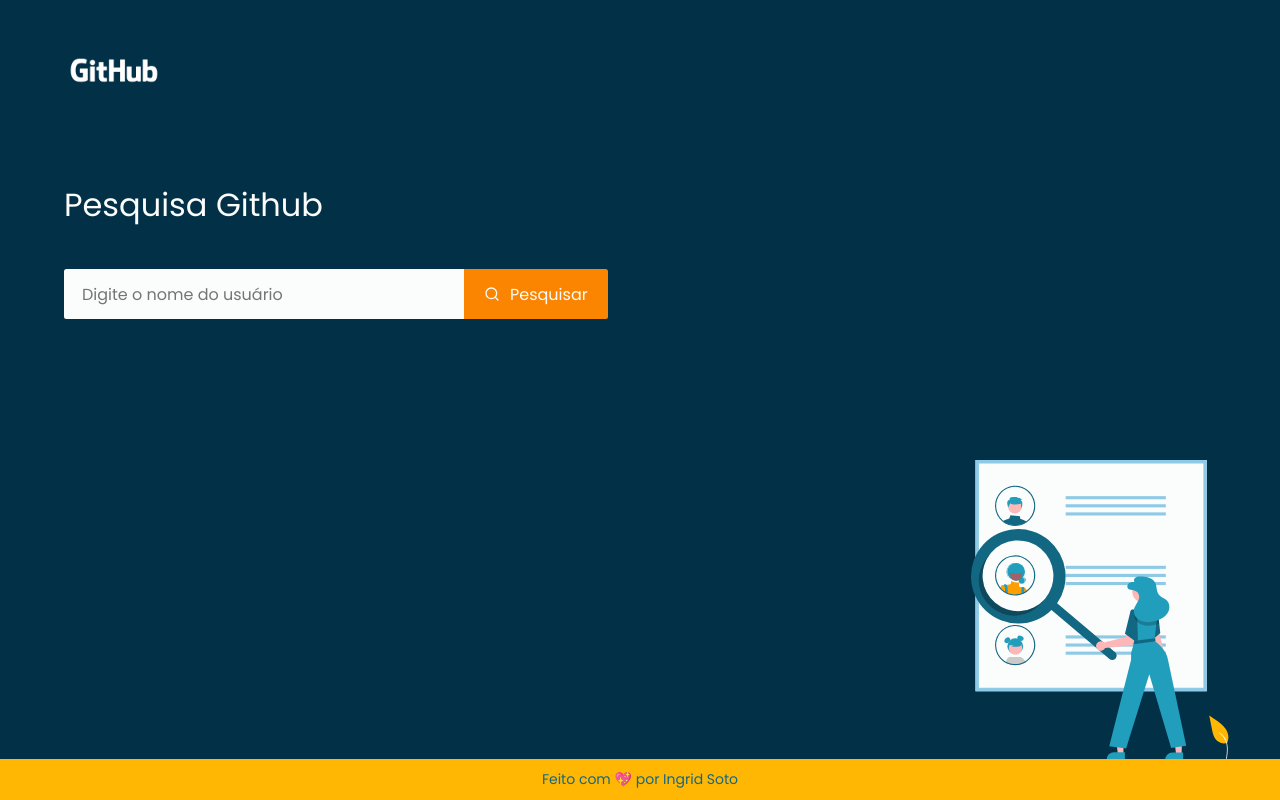
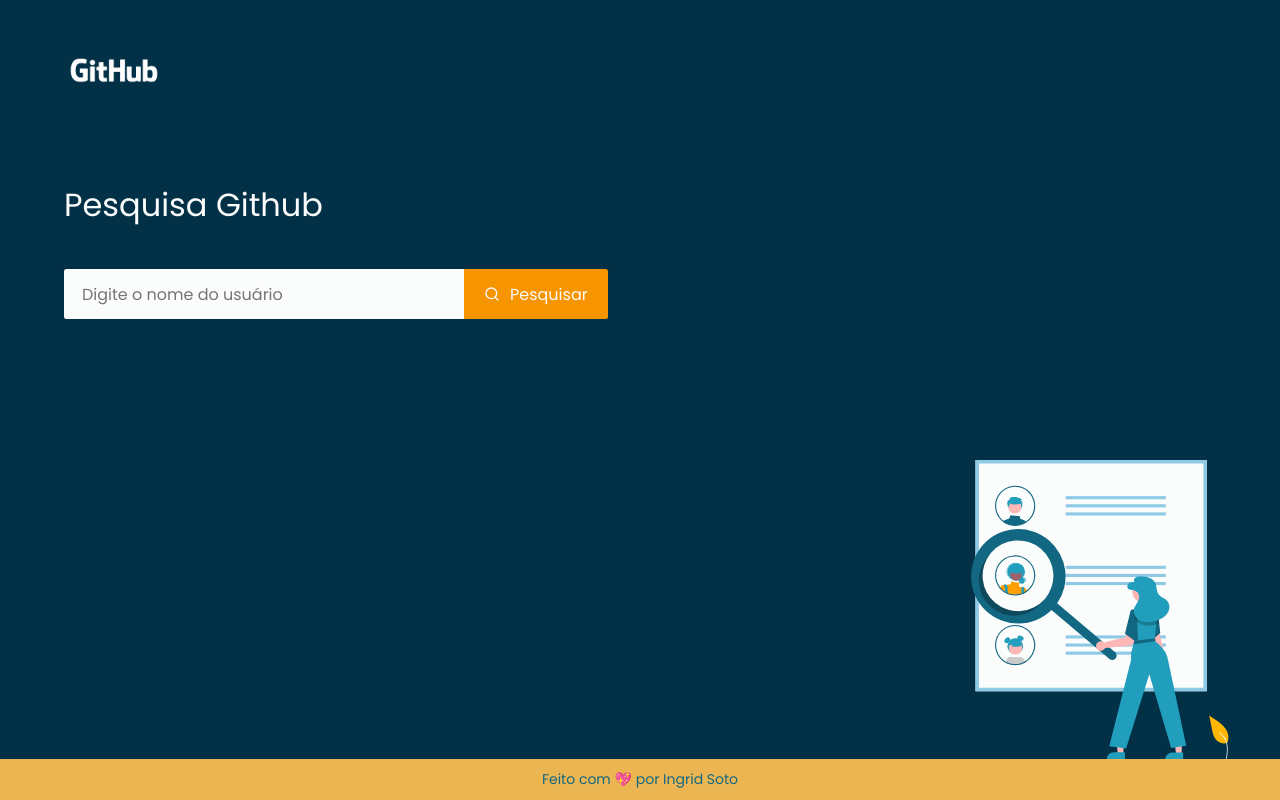
Before and after one commit to IngridSotoDev/api-github-repositories, a React (Create React App) app: page / in a window 1280 px wide. Built offline with nearby package versions, Linux system fonts and the light colour scheme.

Commit message:
style: alteracoes de cores

```diff
--- a/src/styles/global.ts
+++ b/src/styles/global.ts
@@ -1,21 +1,17 @@
 import { createGlobalStyle } from "styled-components";
-import 'react-toastify/dist/ReactToastify.css';
+import "react-toastify/dist/ReactToastify.css";
 
 export const GlobalStyle = createGlobalStyle`
-
   :root {
     --bg-blue: #023047;
-
-    --blue-light: #8ECAE6;
-    --blue: #219EBC;
+    --blue-light: #8ecae6;
+    --blue: #219ebc;
     --blue-dark: #126782;
-
-    --yellow: #FFB703;
-    --orange: #FB8500;
-
-    --light: #FBFCFC;
+    --yellow: #ebb652;
+    --orange: #f79500;
+    --orange-dark: #f86400;
+    --light: #fbfcfc;
   }
-
 
   * {
     margin: 0;
@@ -25,7 +21,6 @@
     text-decoration: none;
     font-family: "Poppins", sans-serif;
   }
-
 
   html {
     font-size: 62.5%; /* 10px */
@@ -38,18 +33,6 @@
     background: var(--bg-blue);
   }
 
-  .sr-only {
-    position: absolute;
-    height: 1px;
-    width: 1px;
-    padding: 0;
-    margin: -1px;
-    overflow: hidden;
-    clip-path: rec(0, 0, 0, 0);
-    white-space: nowrap;
-    border-width: 0;
-  }
-
   button {
     cursor: pointer;
   }
```
Also changed, not shown: 1 other file (tests, documents, lock files or other folders).
